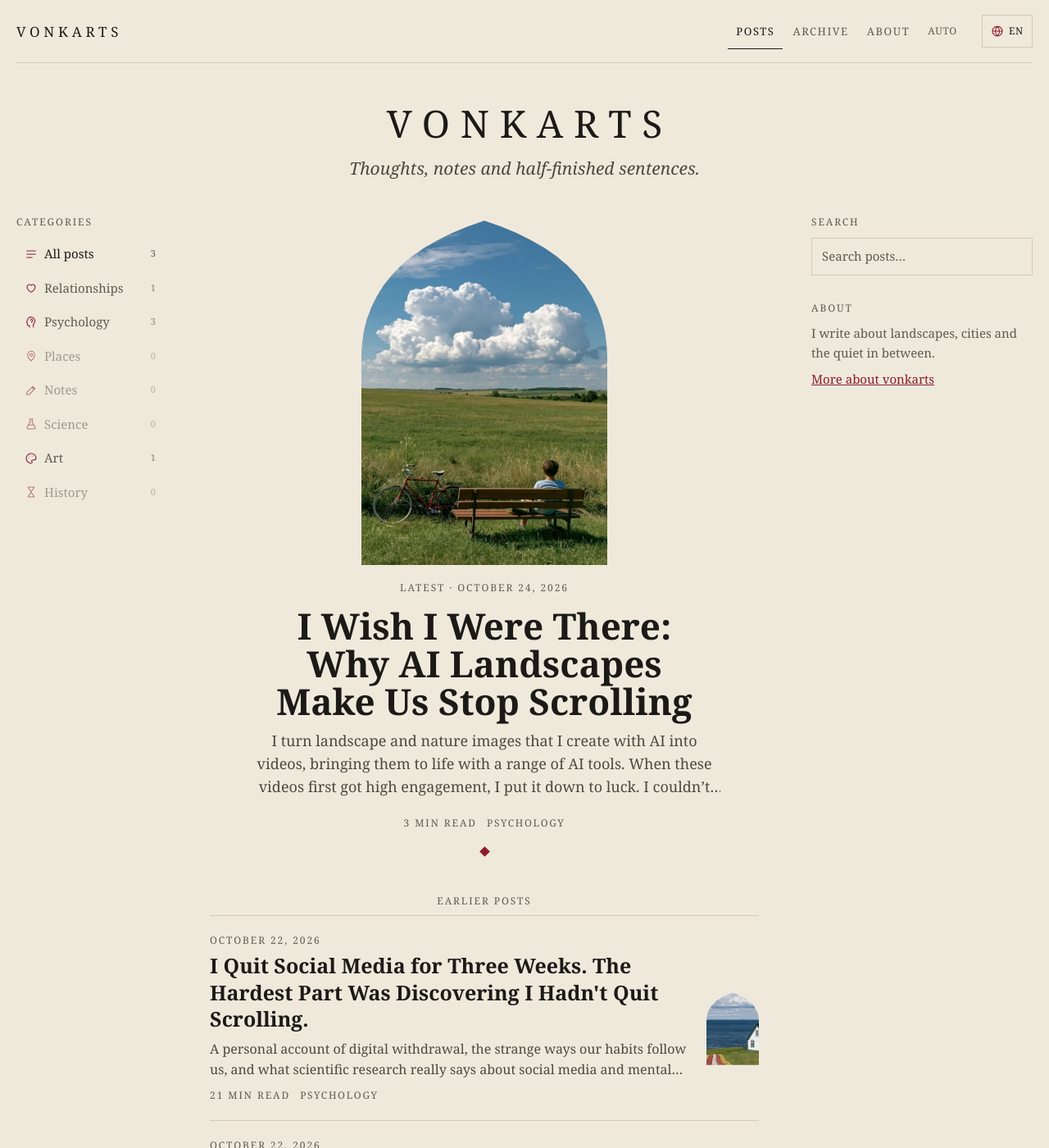
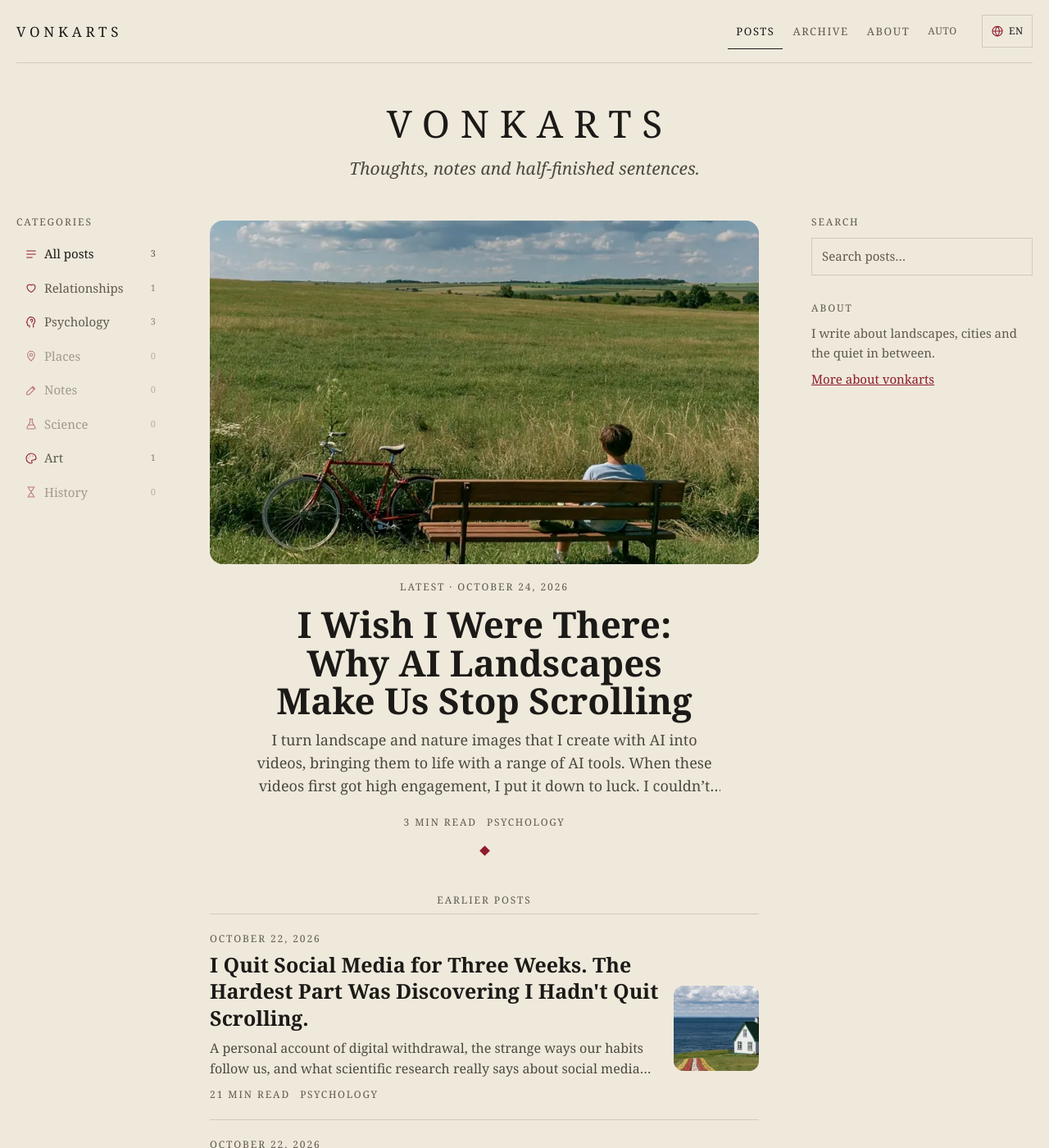
Before and after one commit to vonkarts/vonkarts.github.io, a Jekyll site: the page built from index.html, in a window 1280 px wide and 1400 px high. Shown: the whole window at 82% size. Built offline with Jekyll 4.4.1, drawn with Linux system fonts in a browser that asks for light colours.

Commit message:
Contents box on every post; first paragraph upright in all posts; photos back to rounded rectangles
Co-Authored-By: Claude Opus 5.5 <noreply@anthropic.com>
Claude-Session: https://claude.ai/code/session_01HayH8JCZQBzi5F45oJrDMF

```diff
--- a/_includes/style.css
+++ b/_includes/style.css
@@ -243,7 +243,7 @@ footer{border-top:1px solid var(--line);padding-top:20px;display:flex;justify-co
 .prose .refs{font-size:15px;line-height:1.6;color:var(--muted);padding-left:1.6em}
 .prose .refs li{margin:.5em 0;scroll-margin-top:90px;overflow-wrap:anywhere}
 .prose .refs li:target{color:var(--fg);background:var(--accent-soft);border-radius:4px}
-.prose > p:first-child em:only-child{color:var(--muted)}
+.prose > p:first-child em:only-child{color:inherit;font-style:normal}
 
 /* Yazı başlığı grubu: anlamsal sarmalayıcı, düzeni değiştirmez */
 .post-header{display:contents}
@@ -360,3 +360,15 @@ article h1{font-family:var(--display);font-weight:600;letter-spacing:0;line-heig
 :focus-visible{outline-color:var(--fg)}
 .archive h2{font-family:var(--display);font-weight:600}
 .empty h2{font-family:var(--display);font-weight:600}
+
+/* Fotoğraflar: kemer yok, eski sitedeki gibi yuvarlak köşeli dikdörtgen */
+.featured.has-cover > a:first-child{width:100%;filter:none}
+.featured .cover,.featured.has-cover .cover{clip-path:none;border-radius:16px;aspect-ratio:4/5}
+@media (min-width:720px){.featured .cover,.featured.has-cover .cover{aspect-ratio:16/10}}
+.thumb{clip-path:none;border-radius:12px;width:80px;aspect-ratio:1}
+.item{grid-template-columns:minmax(0,1fr) 80px}
+@media (min-width:601px){.thumb{width:104px}.item{grid-template-columns:minmax(0,1fr) 104px}}
+@media (max-width:600px){.item{grid-template-columns:minmax(0,1fr) 80px}.thumb{width:80px}}
+.post-cover{clip-path:none;border-radius:16px;width:100%;aspect-ratio:16/9;align-self:stretch}
+/* İlk paragraf her yazıda aynı: düz, büyük ilk harf */
+.sayfa-post .prose > p:first-of-type::first-letter{font-style:normal}
--- a/assets/main.js
+++ b/assets/main.js
@@ -91,7 +91,7 @@
   var toc = document.getElementById('toc');
   if(!toc) return;
   var hs = document.querySelectorAll('.prose h2');
-  if(hs.length < 3) return;
+  if(hs.length < 1) return;
   var ol = toc.querySelector('ol');
   Array.prototype.forEach.call(hs, function(h, i){
     if(!h.id) h.id = 'section-' + (i + 1);
```
